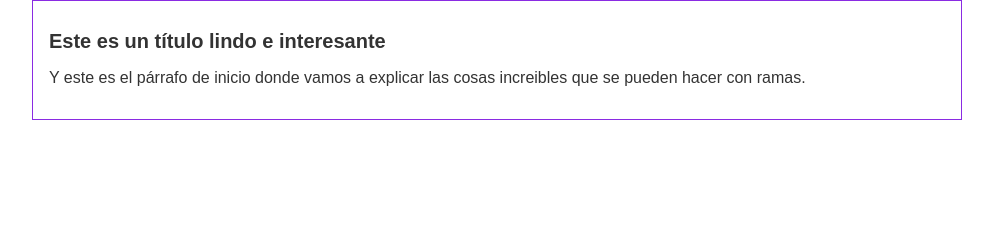
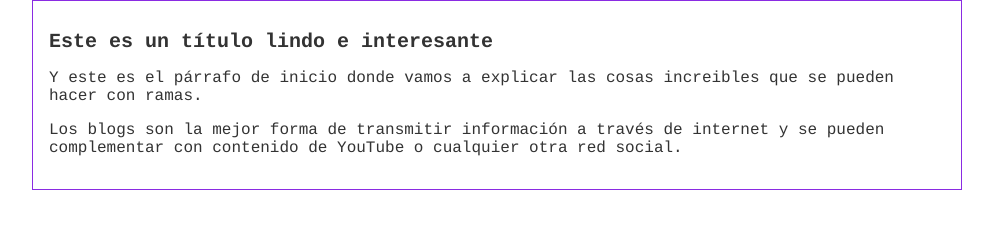
Before and after one commit to SamuelSamsMA/hyperblog, a plain HTML site: page index.html in a window 1280 px wide. Shown: the whole page, without its empty margins (143-1136 px from the left). Drawn offline with Linux system fonts and the light colour scheme.

Commit message:
Agregando contenido al blog y cambiando tipografía

```diff
--- a/css/estilos.css
+++ b/css/estilos.css
@@ -1,7 +1,7 @@
 body {
     color: #333;
     text-align: center;
-    font-family: "Arial";
+    font-family: "Courier";
     font-size: 16px;
     margin: 0;
     padding: 0;
--- a/index.html
+++ b/index.html
@@ -12,6 +12,10 @@
                 <p>Y este es el párrafo de inicio donde vamos
                     a explicar las cosas increibles que se pueden
                     hacer con ramas.</p>
+                <p>Los blogs son la mejor forma de transmitir información
+                    a través de internet y se pueden complementar con
+                    contenido de YouTube o cualquier otra red social.
+                </p>
             </div>
         </div>
     </body>
```
